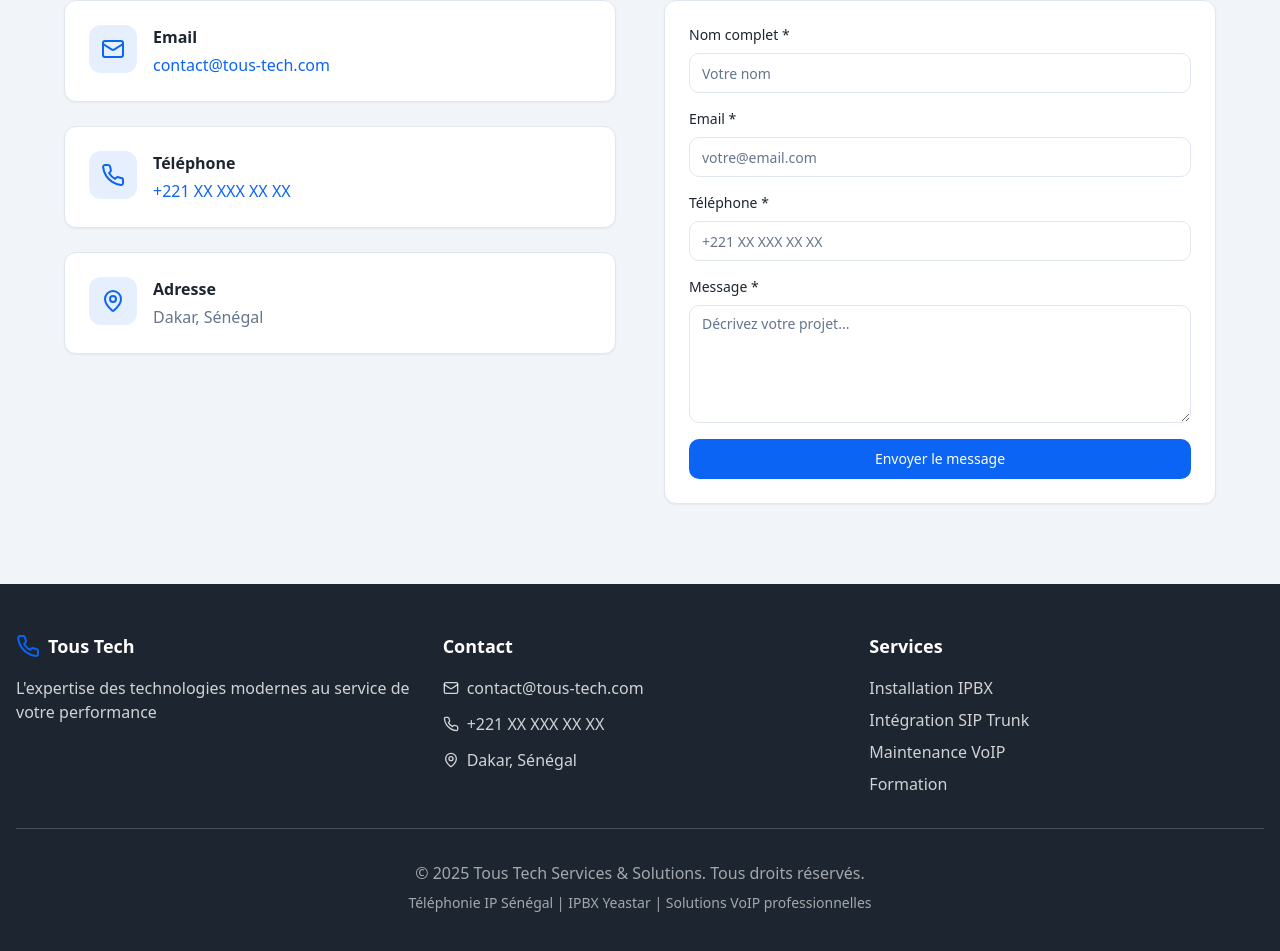
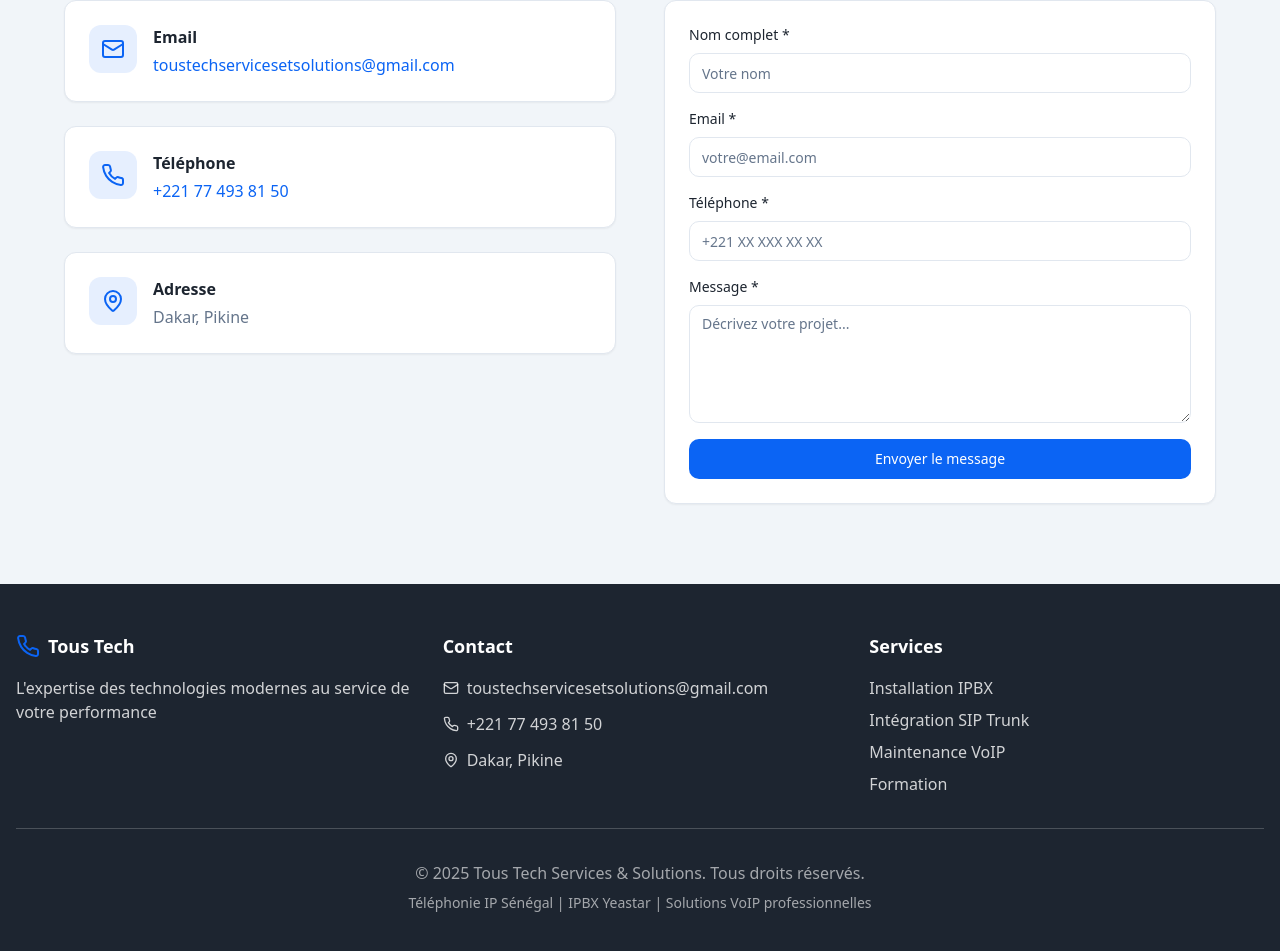
Before and after one commit to toustech/Tous-tech-solutions, a React (Vite) app: page / in a window 1280 px wide. Shown: the part 2910-3861 px from the top of the page. Built offline with nearby package versions, Linux system fonts and the light colour scheme; the HTML template or start-up script is replaced by a standard one.

Commit message:
Update contact information

```diff
--- a/src/components/Contact.tsx
+++ b/src/components/Contact.tsx
@@ -71,8 +71,8 @@ const Contact = () => {
                   </div>
                   <div>
                     <h3 className="font-semibold text-foreground mb-1">Email</h3>
-                    <a href="mailto:contact@tous-tech.com" className="text-primary hover:underline">
-                      contact@tous-tech.com
+                    <a href="mailto:toustechservicesetsolutions@gmail.com" className="text-primary hover:underline">
+                      toustechservicesetsolutions@gmail.com
                     </a>
                   </div>
                 </div>
@@ -87,8 +87,8 @@ const Contact = () => {
                   </div>
                   <div>
                     <h3 className="font-semibold text-foreground mb-1">Téléphone</h3>
-                    <a href="tel:+221XXXXXXXXX" className="text-primary hover:underline">
-                      +221 XX XXX XX XX
+                    <a href="tel:+221774938150" className="text-primary hover:underline">
+                      +221 77 493 81 50
                     </a>
                   </div>
                 </div>
@@ -104,7 +104,7 @@ const Contact = () => {
                   <div>
                     <h3 className="font-semibold text-foreground mb-1">Adresse</h3>
                     <p className="text-muted-foreground">
-                      Dakar, Sénégal
+                      Dakar, Pikine
                     </p>
                   </div>
                 </div>
--- a/src/components/Footer.tsx
+++ b/src/components/Footer.tsx
@@ -22,19 +22,19 @@ const Footer = () => {
             <div className="space-y-3 text-background/80">
               <div className="flex items-center gap-2">
                 <Mail className="h-4 w-4" />
-                <a href="mailto:contact@tous-tech.com" className="hover:text-primary transition-colors">
-                  contact@tous-tech.com
+                <a href="mailto:toustechservicesetsolutions@gmail.com" className="hover:text-primary transition-colors">
+                  toustechservicesetsolutions@gmail.com
                 </a>
               </div>
               <div className="flex items-center gap-2">
                 <Phone className="h-4 w-4" />
-                <a href="tel:+221XXXXXXXXX" className="hover:text-primary transition-colors">
-                  +221 XX XXX XX XX
+                <a href="tel:+221774938150" className="hover:text-primary transition-colors">
+                  +221 77 493 81 50
                 </a>
               </div>
               <div className="flex items-center gap-2">
                 <MapPin className="h-4 w-4" />
-                <span>Dakar, Sénégal</span>
+                <span>Dakar, Pikine</span>
               </div>
             </div>
           </div>
--- a/src/components/WhatsAppButton.tsx
+++ b/src/components/WhatsAppButton.tsx
@@ -2,7 +2,7 @@ import { MessageCircle } from "lucide-react";
 import { Button } from "@/components/ui/button";
 
 const WhatsAppButton = () => {
-  const phoneNumber = "221XXXXXXXXX"; // À remplacer par le vrai numéro
+  const phoneNumber = "221774938150";
   const message = encodeURIComponent("Bonjour, je souhaite obtenir plus d'informations sur vos services VoIP.");
   const whatsappUrl = `https://wa.me/${phoneNumber}?text=${message}`;
 
```
